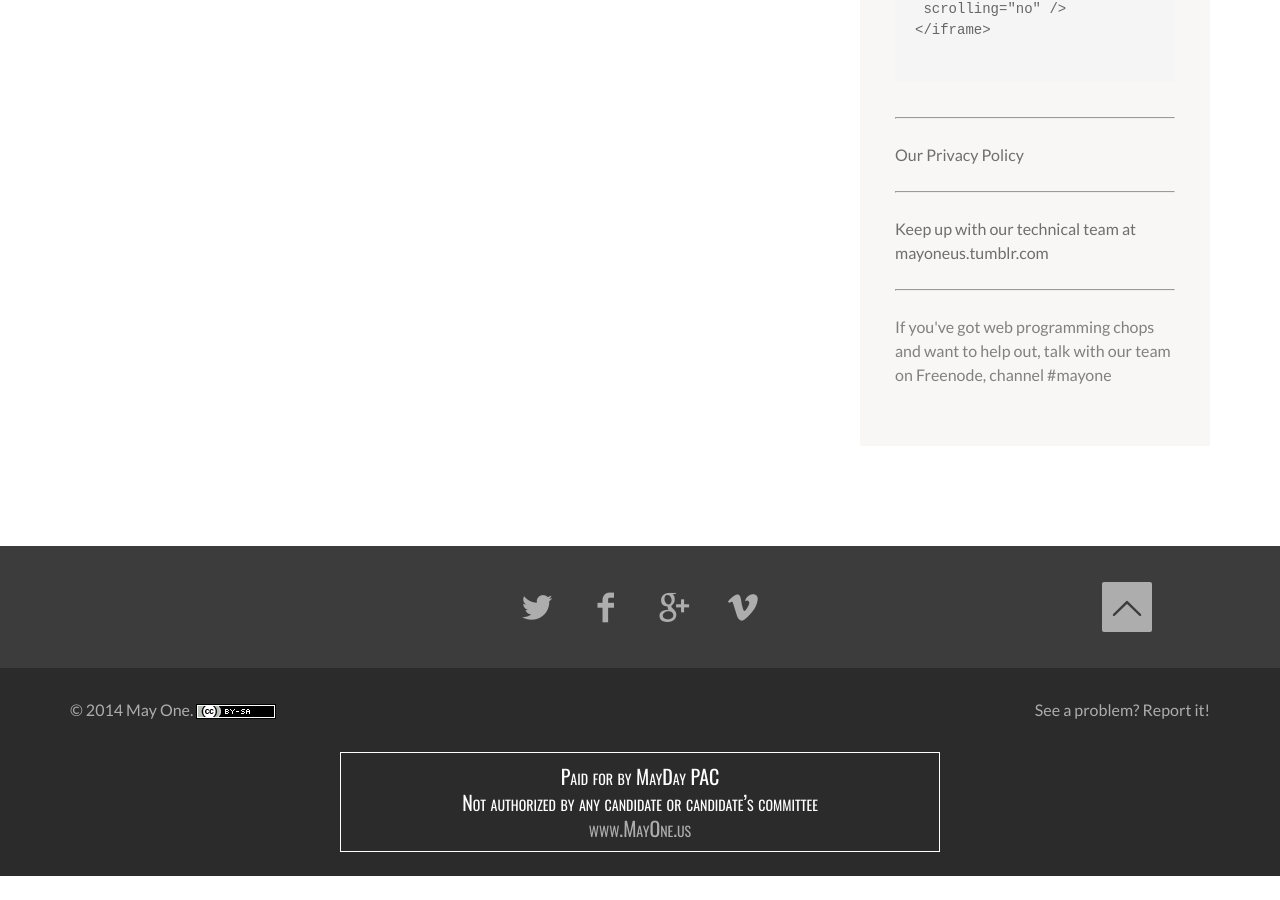
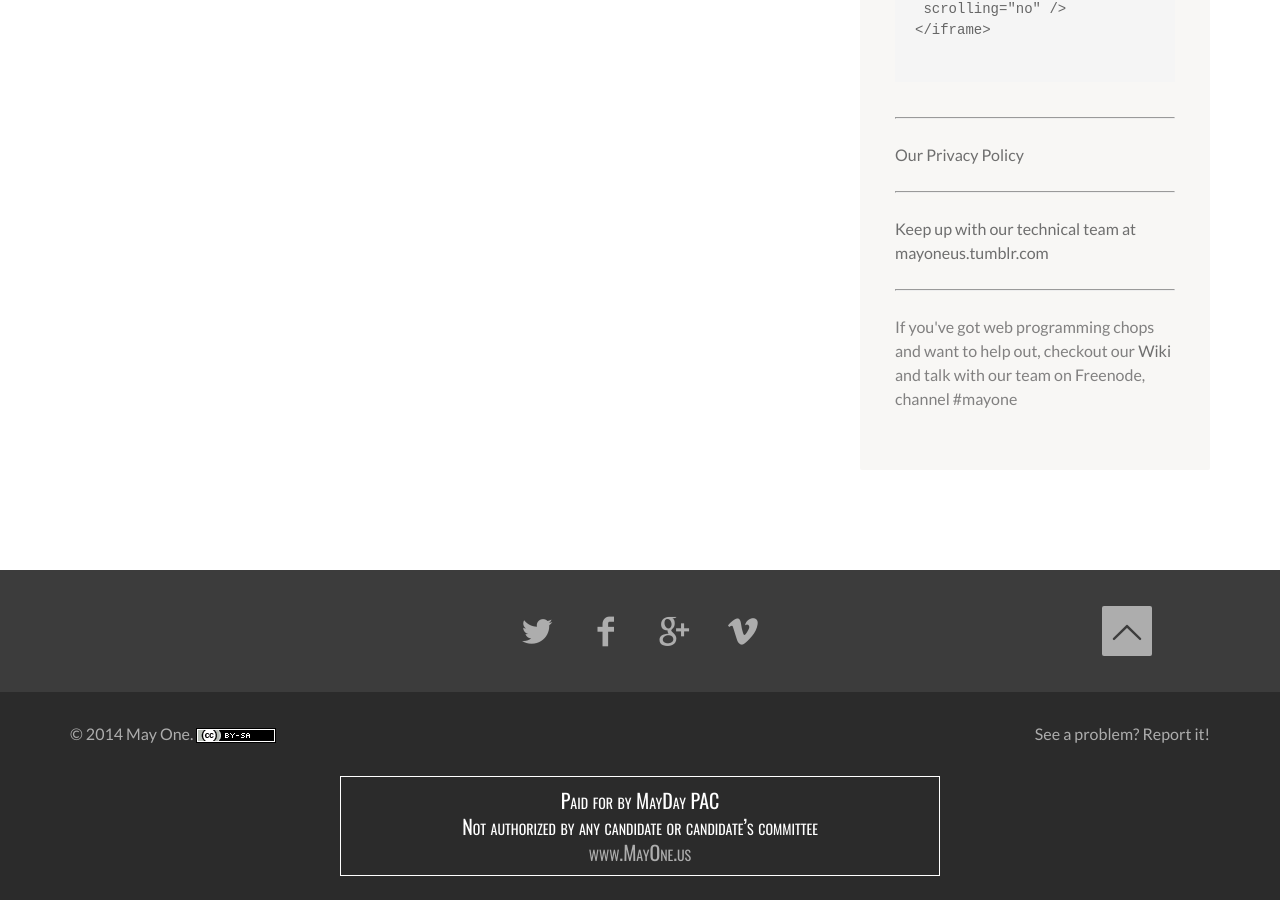
Before and after one commit to MayOneUS/2014-06-02-mayone.us-website, a Jekyll site: the page built from connect.md, in a window 1280 px wide and 900 px high, scrolled down 1690 px. Built offline with Jekyll 4.4.1, drawn with Linux system fonts in a browser that asks for light colours; nearby versions of some CDN libraries; library files that are not in the unit come from our copies; before the commit the page ends 2566 px from its top, so only the background shows below that.

Commit message:
Add plug for the wiki to the sidebar

```diff
--- a/_includes/sidebar.html
+++ b/_includes/sidebar.html
@@ -142,7 +142,11 @@
       <a href="http://mayoneus.tumblr.com/">Keep up with our technical team at mayoneus.tumblr.com</a>
     </p>
     <hr>
-    <P>If you've got web programming chops and want to help out, talk with our team on Freenode, channel #mayone</p>
+    <P>
+      If you've got web programming chops and want to help out, checkout our
+      <a href="https://github.com/MayOneUS/wiki/wiki">Wiki</a> and talk with our
+      team on Freenode, channel #mayone
+    </p>
   </div>
 </aside>
 
```
